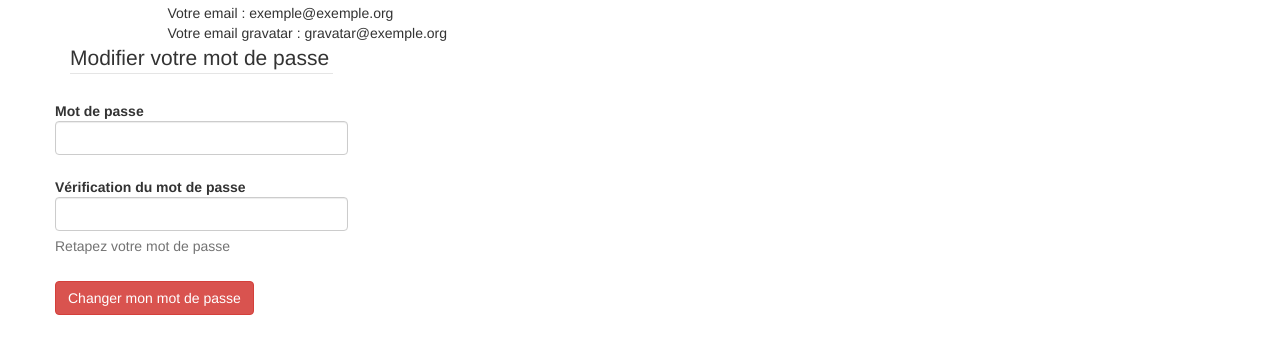
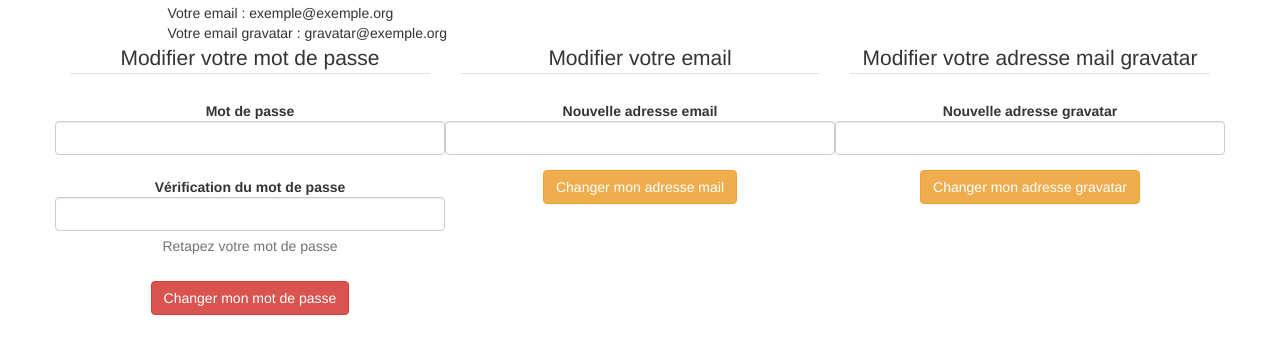
Before and after one commit to gitter-badger/Projet21, a PHP site: page /my-dashbord in a window 1280 px wide. Shown: the part 381-735 px from the top of the page. Run offline with PHP 8.4, Linux system fonts and the light colour scheme; a user stored in the database is signed in; data comes from the database, SQL or seed files in the repository; data that the repository does not hold is empty; some libraries are stand-ins or nearby versions.

Commit message:
User can now modify their own email adress and their own gravatar adress

```diff
--- a/head.php
+++ b/head.php
@@ -1,6 +1,5 @@
     <?php //this file is loaded in each page betweet <head></head> ?>
     <link href="<?php echo $location_url; ?>/files/bootstrap/css/bootstrap.min.css" rel="stylesheet">
     <script src="https://ajax.googleapis.com/ajax/libs/jquery/1.11.2/jquery.min.js"></script>
-    <script src="<?php echo $location_url; ?>/files/bootstrap/js/jquery.js"></script>
     <script src="<?php echo $location_url; ?>/files/bootstrap/js/bootstrap.min.js"></script>
     <script src='https://www.google.com/recaptcha/api.js'></script>
--- a/my-dashbord/index.php
+++ b/my-dashbord/index.php
@@ -34,6 +34,12 @@ while ($donnees = $req->fetch())
     <title>Projet 21</title>
     <meta charset="utf-8" />
     <?php include("../head.php"); ?>
+    <style>
+        .form-align-normalized
+        {
+            text-align: center;
+        }
+    </style>
 </head>
 <body>
     <div class="container">
@@ -72,8 +78,8 @@ while ($donnees = $req->fetch())
         <div class="row">
 
             <!-- formulaire mot de passe -->
-            <div class="col-md-3">
-                <form class="form-horizontal" method="post" action="password">
+            <div class="col-md-4">
+                <form class="form-horizontal form-align-normalized" method="post" action="password">
                     <fieldset>
 
                         <!-- Form Name -->
@@ -82,14 +88,14 @@ while ($donnees = $req->fetch())
                         <!-- Password input-->
                         <div class="form-group">
                             <label class="control-label" for="password">Mot de passe</label>
-                            <input id="password" name="password" type="password" placeholder="" class="form-control input-md" required="">
+                            <input id="password" name="password" type="password" placeholder="" class="form-control input-md" required="" />
 
                         </div>
 
                         <!-- Password input-->
                         <div class="form-group">
                             <label class="control-label" for="passwordverification">Vérification du mot de passe</label>
-                            <input id="passwordverification" name="passwordverification" type="password" class="form-control input-md" required="">
+                            <input id="passwordverification" name="passwordverification" type="password" class="form-control input-md" required="" />
                             <span class="help-block">Retapez votre mot de passe</span>
                         </div>
 
@@ -101,7 +107,41 @@ while ($donnees = $req->fetch())
                     </fieldset>
                 </form>
             </div>
+
+            <!-- formulaire email -->
+            <div class="col-md-4">
+                <form class="form-horizontal form-align-normalized" method="post" action="email">
+                    <fieldset>
+                        <legend>Modifier votre email</legend>
+                        <div class="form-group">
+                            <label class="control-label" for="email">Nouvelle adresse email</label>
+                            <input id="email" name="email" type="email" class="form-control input-md" required="" />
+                        </div>
+                        <div class="form-group">
+                            <button id="singlebutton" name="singlebutton" class="btn btn-warning">Changer mon adresse mail</button>
+                        </div>
+                    </fieldset>
+                </form>
+            </div>
+
+            <!-- formulaire gravatar -->
+            <div class="col-md-4">
+                <form class="form-horizontal form-align-normalized" method="post" action="gravatar">
+                    <fieldset>
+                        <legend>Modifier votre adresse mail gravatar</legend>
+                        <div class="form-group">
+                            <label class="control-label" for="email">Nouvelle adresse gravatar</label>
+                            <input id="email" name="email" type="email" class="form-control input-md" required="" />
+                        </div>
+                        <div class="form-group">
+                            <button id="singlebutton" name="singlebutton" class="btn btn-warning">Changer mon adresse gravatar</button>
+                        </div>
+                    </fieldset>
+                </form>
+            </div>
         </div>
+        <!-- /formulaires -->
+
     </div>
 </body>
 </html>
```
Also changed, not shown: my-dashbord/email.php (added, +65 -0 lines), my-dashbord/gravatar.php (added, +65 -0 lines).
